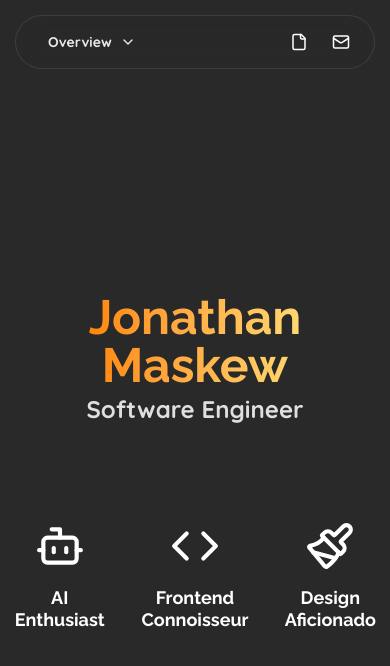
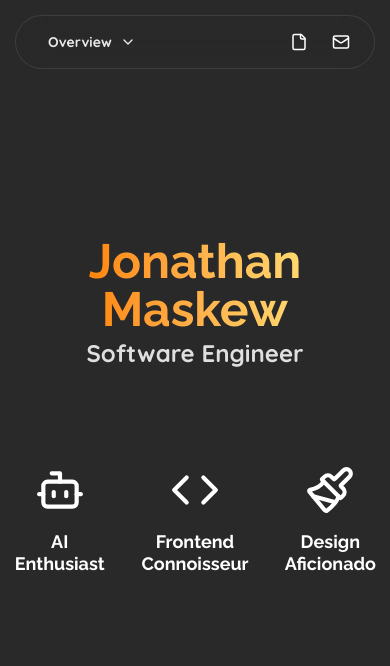
Before and after one commit to JonathanMaskew/personal_portfolio, a Next.js app: page / in a window 390 px wide. Shown: the top 666 px of the page. Built offline with nearby package versions, Linux system fonts and the light colour scheme.

Commit message:
scrolling fix attempt 2

```diff
--- a/src/app/layout.tsx
+++ b/src/app/layout.tsx
@@ -39,7 +39,7 @@ export default function RootLayout({
           <div className="block md:hidden">
             <TopNav />
           </div>
-          <main className="flex-1 overflow-y-auto scroll-smooth pt-14 md:pt-0">
+          <main className="flex-1 overflow-y-auto snap-y snap-mandatory scroll-smooth pt-14 md:pt-0">
             {children}
           </main>
         </div>
--- a/src/app/page.tsx
+++ b/src/app/page.tsx
@@ -4,7 +4,7 @@ import Education from '@/components/Education';
 
 export default function Home() {
   return (
-    <div className="h-screen overflow-y-auto snap-y snap-mandatory scroll-smooth">
+    <>
       <section id="overview" className="h-screen snap-start">
         <Hero />
       </section>
@@ -16,6 +16,6 @@ export default function Home() {
           <Education />
         </section>
       </div>
-    </div>
+    </>
   );
 }
--- a/src/components/SidebarNav/index.tsx
+++ b/src/components/SidebarNav/index.tsx
@@ -28,7 +28,7 @@ const jsLogo = (
 
 export default function SidebarNav() {
   return (
-    <aside className="h-screen w-[250] bg-gradient-to-r from-sky-500/50 to-transparent">
+    <aside className="h-screen w-[200]">
       <nav className="h-full w-full flex flex-col justify-between px-8 py-12">
         <div className="flex flex-col gap-10">
           {jsLogo}
--- a/src/components/TopNav/index.tsx
+++ b/src/components/TopNav/index.tsx
@@ -41,7 +41,7 @@ export default function TopNav() {
   }, []);
 
   return (
-    <div className="fixed top-0 left-0 right-0 rounded-full mx-4 mt-4 z-50 ring-1 ring-white/10 backdrop-blur-md px-6 py-3 flex justify-between">
+    <div className="fixed top-0 left-0 right-0 rounded-full mx-4 mt-4 z-50 ring-1 ring-white/10 backdrop-blur-lg px-6 py-3 flex justify-between">
       <div className="relative">
         <button
           aria-haspopup="listbox"
```
